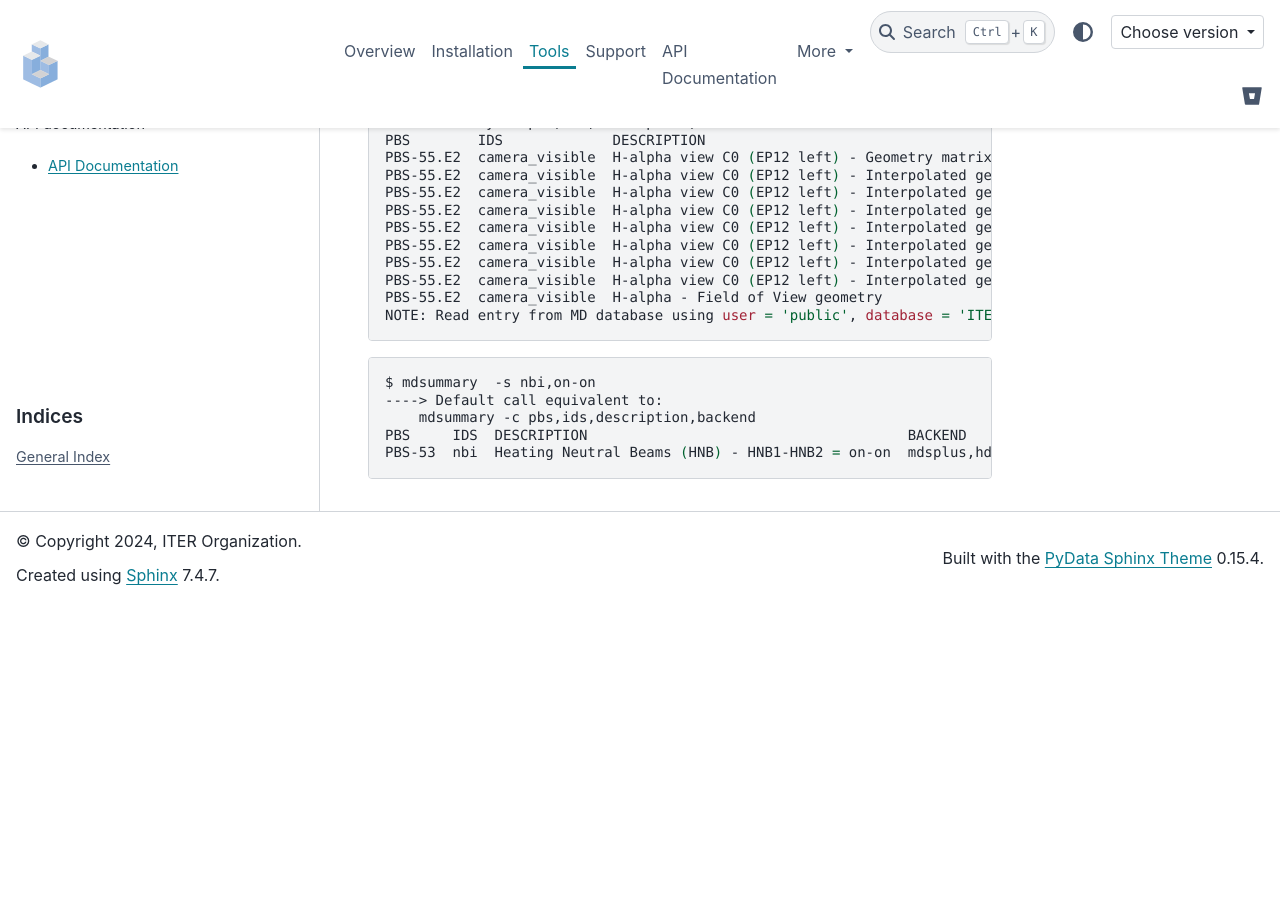
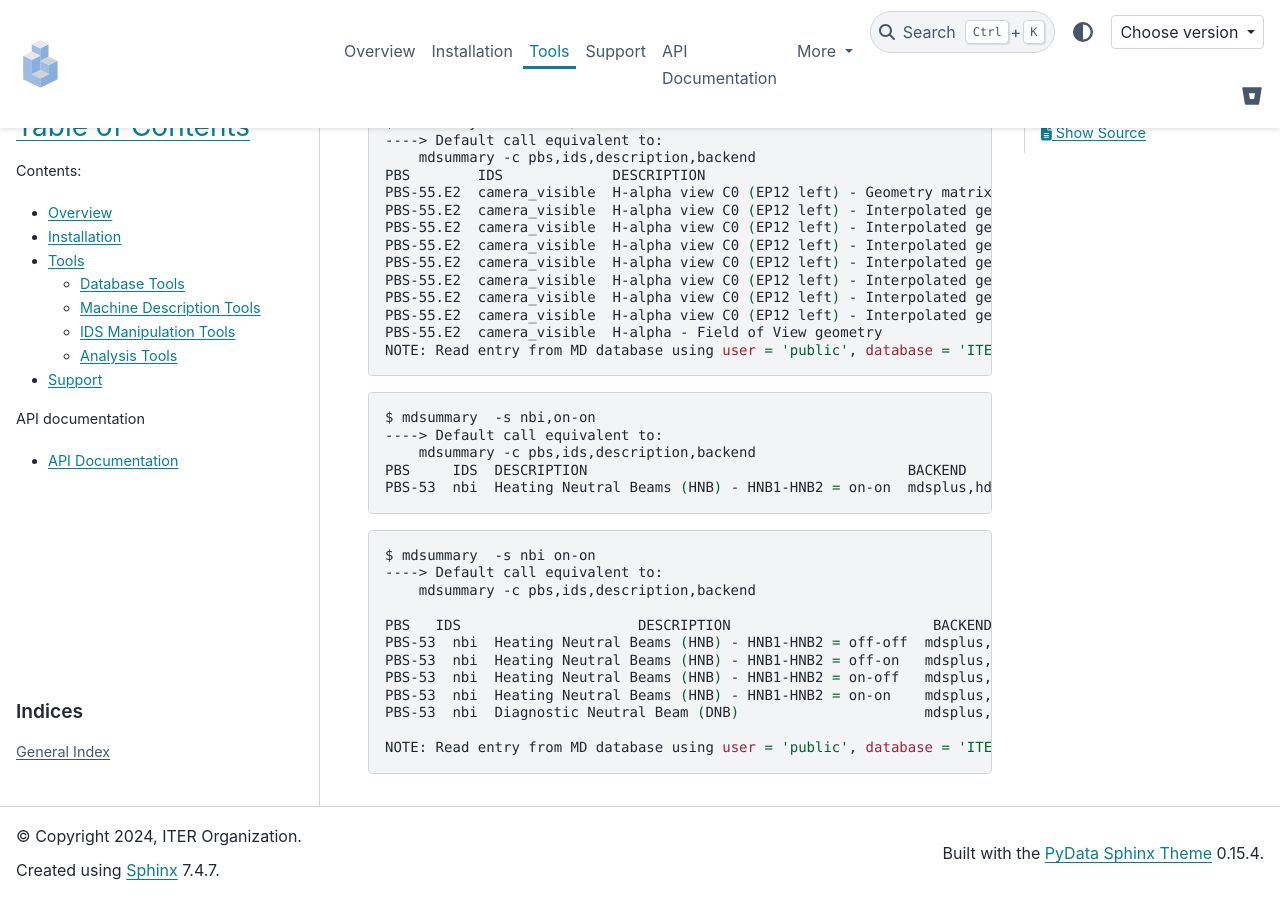
Before and after one commit to fionncur/IDStools, a Sphinx documentation site: the page built from docs/source/mdsummary.rst, in a window 1280 px wide and 900 px high, scrolled down 1018 px. Built offline with Sphinx 7.4.7 and the PyData theme 0.15.4, drawn with Linux system fonts in a browser that asks for light colours; pages that are not in the unit, such as notebooks, are missing from menus; before the commit the page ends 1623 px from its top, so only the background shows below that; some of the changed text lies outside the part shown.

Commit message:
improved searching by having AND OR combination and matchcase

```diff
--- a/docs/source/mdsummary.rst
+++ b/docs/source/mdsummary.rst
@@ -67,3 +69,19 @@
         mdsummary -c pbs,ids,description,backend
     PBS     IDS  DESCRIPTION                                      BACKEND       SHOT/RUN
     PBS-53  nbi  Heating Neutral Beams (HNB) - HNB1-HNB2 = on-on  mdsplus,hdf5  130000/2501
+
+
+.. code-block:: bash
+
+    $ mdsummary  -s nbi on-on
+    ----> Default call equivalent to:
+        mdsummary -c pbs,ids,description,backend
+
+    PBS   IDS                     DESCRIPTION                        BACKEND      SHOT/RUN
+    PBS-53  nbi  Heating Neutral Beams (HNB) - HNB1-HNB2 = off-off  mdsplus,hdf5  130000/2201
+    PBS-53  nbi  Heating Neutral Beams (HNB) - HNB1-HNB2 = off-on   mdsplus,hdf5  130000/2301
+    PBS-53  nbi  Heating Neutral Beams (HNB) - HNB1-HNB2 = on-off   mdsplus,hdf5  130000/2401
+    PBS-53  nbi  Heating Neutral Beams (HNB) - HNB1-HNB2 = on-on    mdsplus,hdf5  130000/2501
+    PBS-53  nbi  Diagnostic Neutral Beam (DNB)                      mdsplus,hdf5  130000/3203
+
+    NOTE: Read entry from MD database using user = 'public', database = 'ITER_MD'
```
Also changed, not shown: other parts of docs/source/mdsummary.rst (+7 -5 lines), 1 other file.
